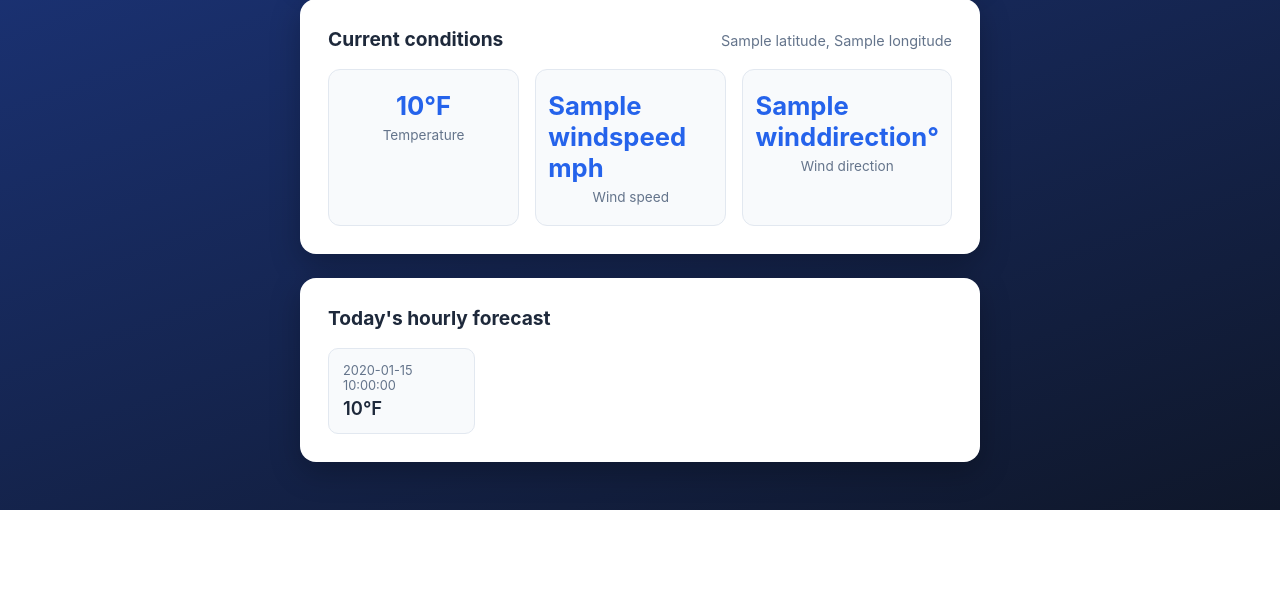
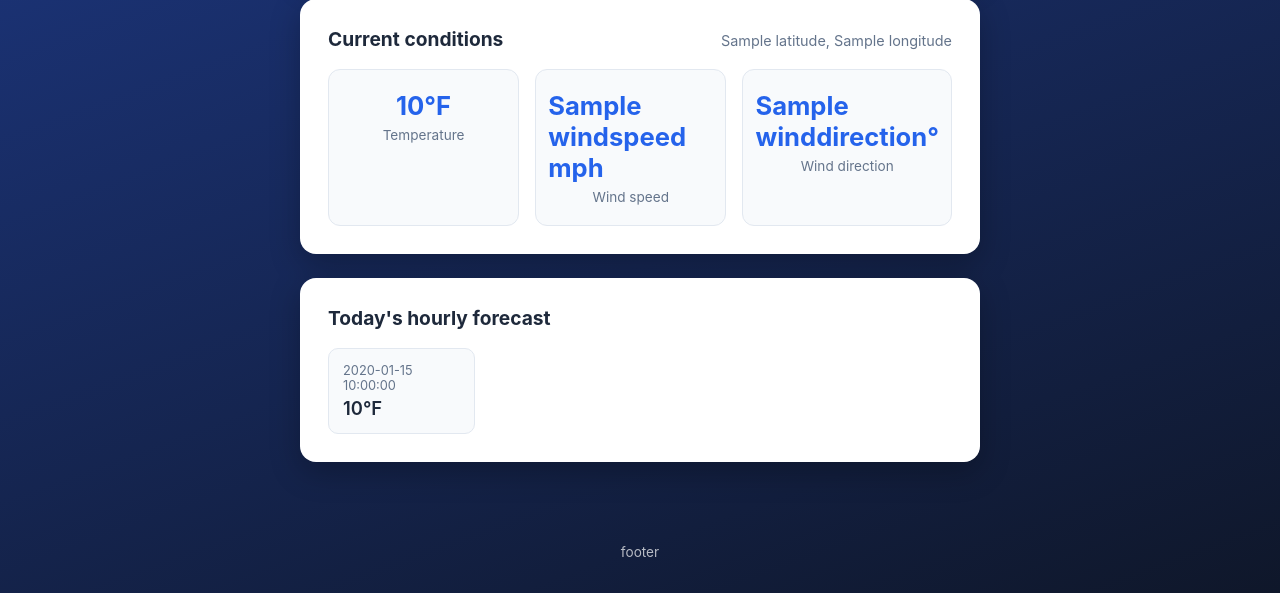
Before and after one commit to ryanqgle/SEO-API-PROJ, a Flask app: template templates/home.html in a window 1280 px wide. Shown: the part 348-941 px from the top of the page. Before the commit the page ends 858 px from the top, so only its background shows below. Run offline with Flask 3, Linux system fonts and the light colour scheme; the template is opened without the code that fills it: most values are stand-ins (such as "Sample title", 1, 10 or a date in 2020).

Commit message:
added requirements, edited style var, added temp footer

```diff
--- a/static/style.css
+++ b/static/style.css
@@ -51,7 +51,7 @@ body {
 
 /* Cards */
 .card {
-  background: white;
+  background: var(--card);
   border-radius: 16px;
   padding: 28px;
   box-shadow: 0 10px 30px rgba(0, 0, 0, 0.25);
--- a/templates/layout.html
+++ b/templates/layout.html
@@ -16,6 +16,10 @@
   <main class="container">
     {% block content %}{% endblock content %}
   </main>
+
+  <footer class="site-footer">
+    <p>footer</p>
+  </footer>
 </body>
 
 </html>
```
Also changed, not shown: requirements.txt (added, +14 -0 lines), 1 other file.
